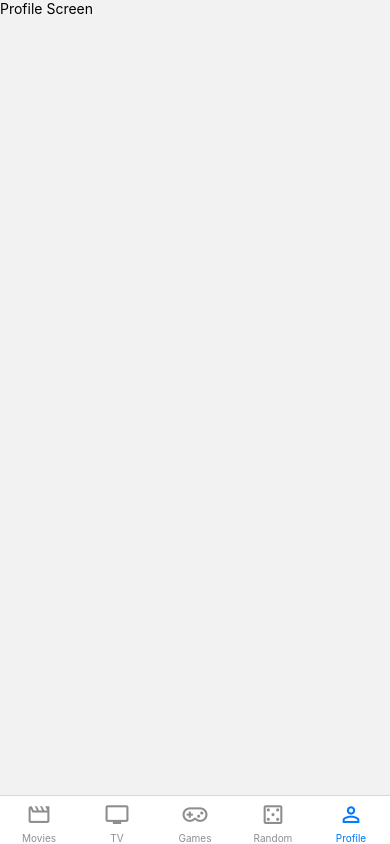
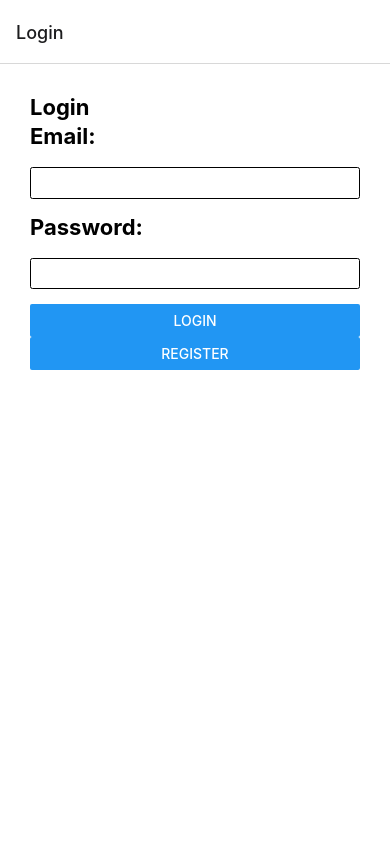
Before and after one commit to alexeastlake/media-list-app, a React Native app: screen / in a window 390 px wide. Built offline with nearby package versions, Linux system fonts and the light colour scheme.

Commit message:
Added login and registration screens, started implementing firebase

```diff
--- a/App.js
+++ b/App.js
@@ -1,10 +1,29 @@
 import {NavigationContainer} from "@react-navigation/native";
+import {createNativeStackNavigator} from "@react-navigation/native-stack";
+import {useState} from "react";
 import BottomTabs from "./library/components/BottomTabs";
+import LoginScreen from "./src/screens/login/LoginScreen";
+import RegistrationScreen from "./src/screens/login/RegistrationScreen";
+
+const Stack = createNativeStackNavigator();
 
 export default function App() {
+  const [user, setUser] = useState(false);
+
   return (
     <NavigationContainer>
-      <BottomTabs></BottomTabs>
+      <Stack.Navigator>
+        {user ? (
+          <Stack.Screen name = "App">
+            <BottomTabs></BottomTabs>
+          </Stack.Screen>
+        ) : (
+          <>
+            <Stack.Screen name = "Login" component = {LoginScreen}/>
+            <Stack.Screen name = "Register" component = {RegistrationScreen}/>
+          </>
+        )}
+      </Stack.Navigator>
     </NavigationContainer>
   );
 }
--- a/package.json
+++ b/package.json
@@ -9,11 +9,13 @@
     "web": "expo start --web"
   },
   "dependencies": {
+    "@react-native-firebase/app": "^15.4.0",
     "@react-navigation/bottom-tabs": "^6.3.2",
     "@react-navigation/native": "^6.0.11",
     "@react-navigation/native-stack": "^6.7.0",
     "expo": "~46.0.8",
     "expo-status-bar": "~1.4.0",
+    "firebase": "^9.9.4",
     "react": "18.0.0",
     "react-native": "0.69.4",
     "react-native-safe-area-context": "4.3.1",
--- /dev/null
+++ b/src/screens/login/LoginScreen.js
@@ -0,0 +1,26 @@
+import {useState} from "react";
+import {Text, View, TextInput, KeyboardAvoidingView, ScrollView, Button} from "react-native";
+import styles from '../../../library/components/styles';
+
+export default function LoginScreen({navigation}) {
+  const [email, onChangeEmail] = useState("");
+  const [password, onChangePassword] = useState("");
+
+  return (
+    <KeyboardAvoidingView style = {styles.itemDetail} keyboardVerticalOffset = {-300} behavior = "padding">
+        <ScrollView>
+          <Text style = {styles.itemEditText}>Login</Text>
+          <Text style = {styles.itemEditText}>Email:</Text>
+          <TextInput style = {styles.itemEditInput} onChangeText = {onChangeEmail} multiline = {true}/>
+          <Text style = {styles.itemEditText}>Password:</Text>
+          <TextInput style = {styles.itemEditInput} onChangeText = {onChangePassword} multiline = {true}/>
+          <Button title = "Login" onPress = {() => login()}/>
+          <Button title = "Register" onPress = {() => navigation.navigate("Register")}/>
+        </ScrollView>
+    </KeyboardAvoidingView>
+  );
+}
+
+function login() {
+  console.log(login);
+}
--- /dev/null
+++ b/src/screens/login/RegistrationScreen.js
@@ -0,0 +1,28 @@
+import {useState} from "react";
+import {Text, View, TextInput, KeyboardAvoidingView, ScrollView, Button} from "react-native";
+import styles from '../../../library/components/styles';
+
+export default function RegistrationScreen() {
+  const [email, onChangeEmail] = useState("");
+  const [password, onChangePassword] = useState("");
+  const [confirmPassword, onChangeConfirmPassword] = useState("");
+
+  return (
+    <KeyboardAvoidingView style = {styles.itemDetail} keyboardVerticalOffset = {-300} behavior = "padding">
+        <ScrollView>
+          <Text style = {styles.itemEditText}>Register</Text>
+          <Text style = {styles.itemEditText}>Email:</Text>
+          <TextInput style = {styles.itemEditInput} onChangeText = {onChangeEmail} multiline = {true}/>
+          <Text style = {styles.itemEditText}>Password:</Text>
+          <TextInput style = {styles.itemEditInput} onChangeText = {onChangePassword} multiline = {true}/>
+          <Text style = {styles.itemEditText}>Confirm Password:</Text>
+          <TextInput style = {styles.itemEditInput} onChangeText = {onChangeConfirmPassword} multiline = {true}/>
+          <Button title = "Register" onPress = {() => register()}/>
+        </ScrollView>
+    </KeyboardAvoidingView>
+  );
+}
+
+function register() {
+  console.log(register);
+}
```
Also changed, not shown: src/firebase/config.js (added, +20 -0 lines), 1 other file (tests, documents, lock files or other folders).
